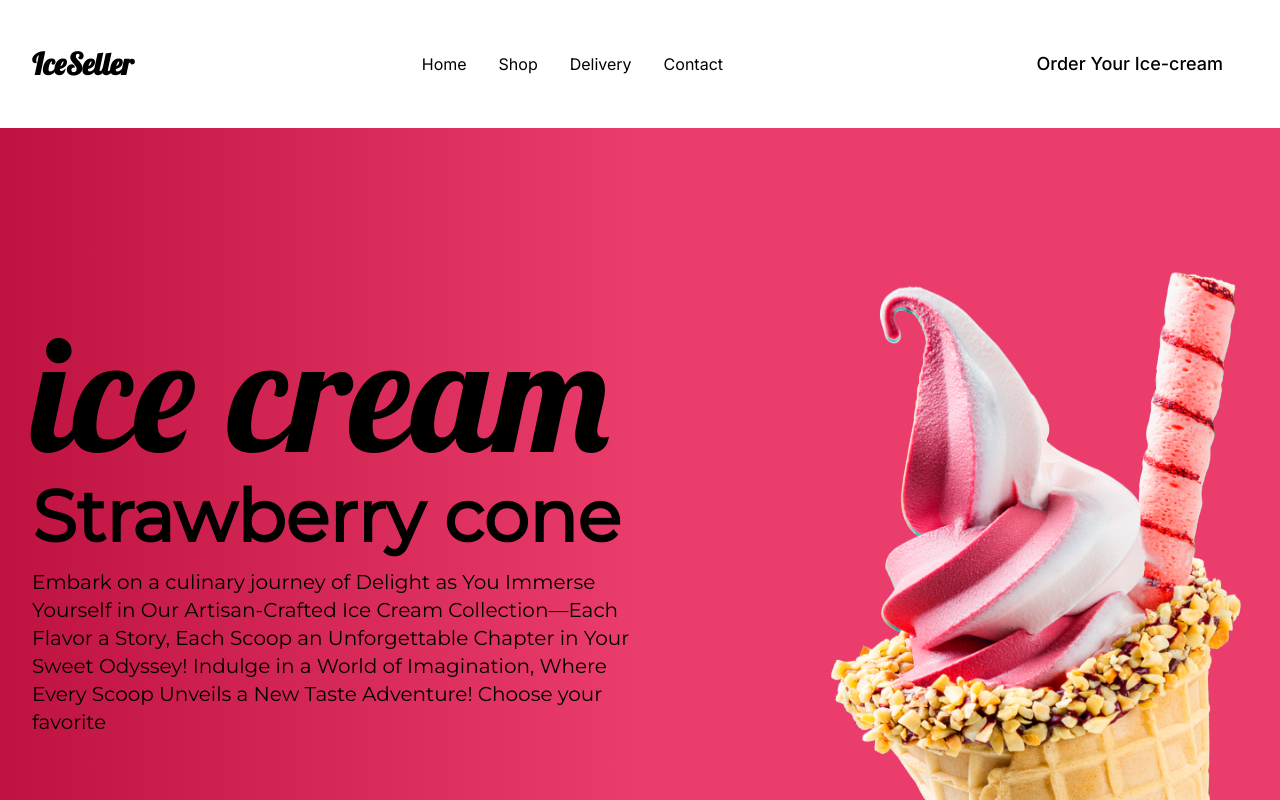
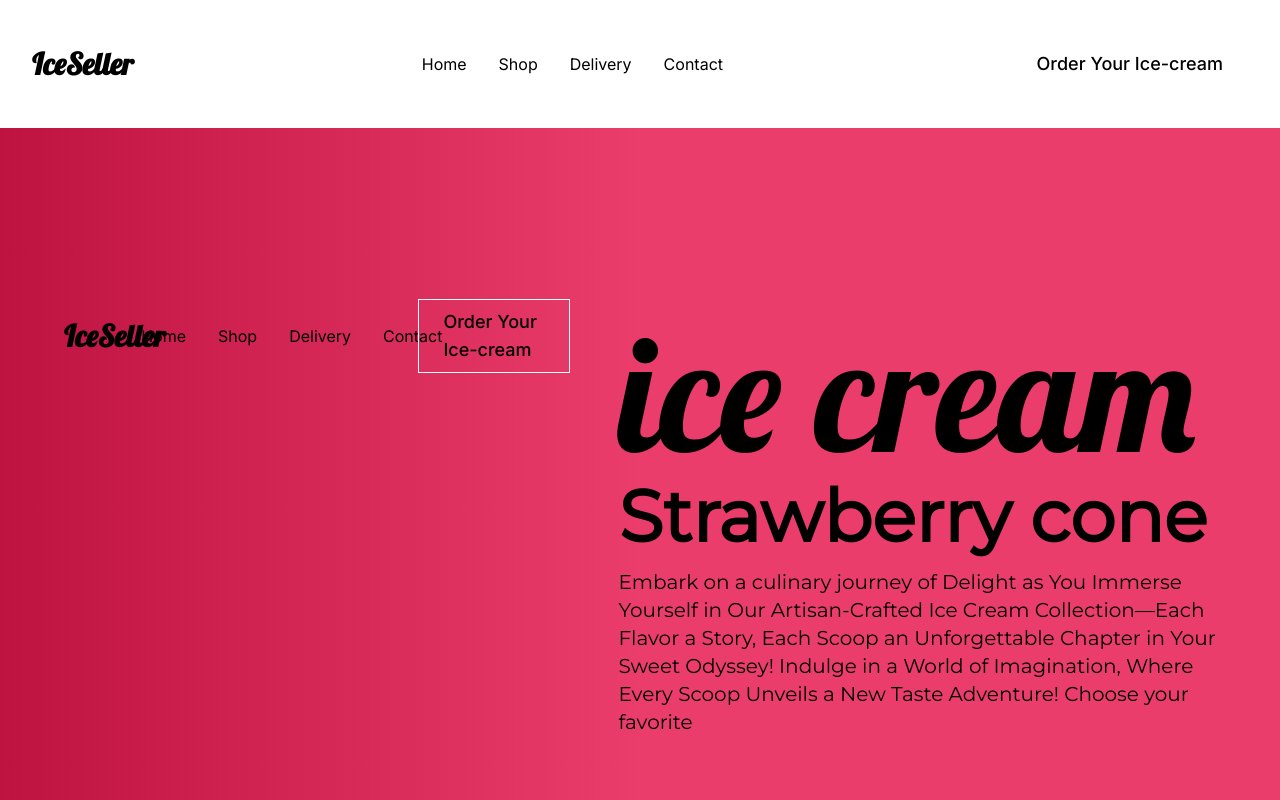
Before and after one commit to Leoneldev532/IceCreamSlide, a Next.js app: page / in a window 1280 px wide. Shown: the top 800 px of the page. Built offline with nearby package versions, Linux system fonts and the light colour scheme.

Commit message:
Update page.tsx

```diff
--- a/app/page.tsx
+++ b/app/page.tsx
@@ -9,6 +9,7 @@ import im6 from "@/public/6.png";
 import im7 from "@/public/7.png";
 import im8 from "@/public/9.png";
 import gsap from "gsap";
+import Header from "./components/header"
 import Image from "next/image";
 import { useEffect, useRef, useState } from "react";
 // import im9 from "@/public/9.png"
@@ -230,6 +231,7 @@ const Page = () => {
 
   return (
     <div className="parent flex gap-x-4  bgop  min-h-screen overflow-hidden  py-36 px-8 min-[1450px]:px-36 ">
+           <Header />
       <div className="w-1/2 flex  flex-col gap-y-4 ">
         <h1 className="xl:text-[10rem] text-[6rem] md:h-36 xl:h-48 p-0 m-0 ff ">
           ice cream
```
